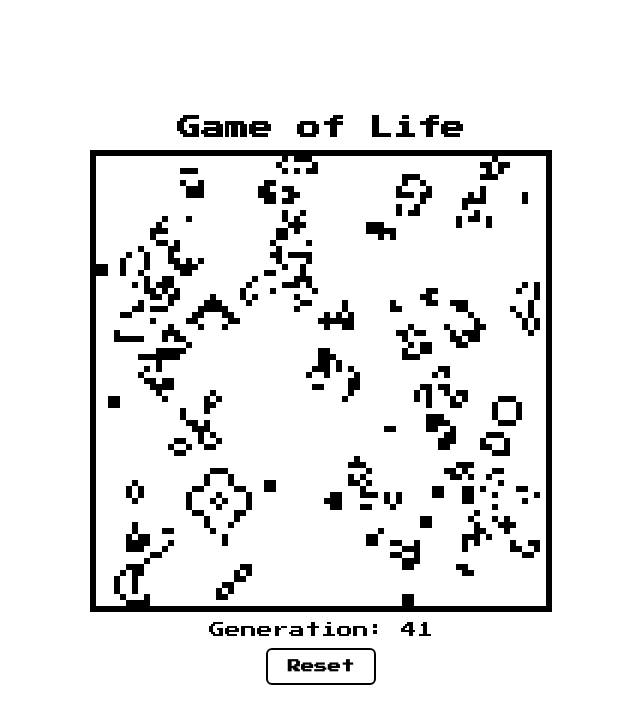
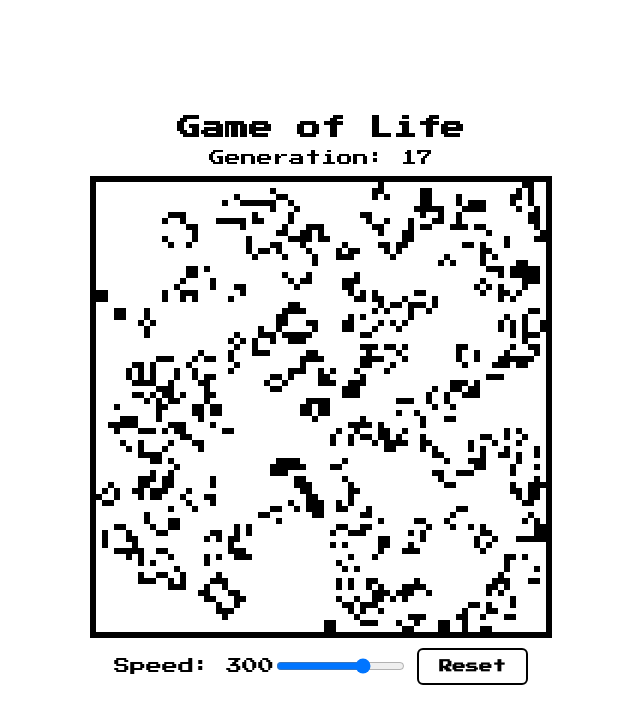
Before and after one commit to vilanz/react-gol, a React (Vite) app: page / in a window 1280 px wide. Shown: the top 724 px of the page, without its empty margins (319-959 px from the left). Built offline with nearby package versions, Linux system fonts and the light colour scheme.

Commit message:
feat: speed range change

```diff
--- a/src/board.css
+++ b/src/board.css
@@ -34,13 +34,19 @@ button:hover {
 }
 
 
-.board-container {
+.game-container {
     height: 100%;
     text-align: center;
     display: flex;
     flex-direction: column;
     align-items: center;
     justify-content: center;
+    gap: 10px;
+}
+
+.game-tools {
+    display: flex;
+    align-items: center;
     gap: 10px;
 }
 
--- a/src/board.tsx
+++ b/src/board.tsx
@@ -2,7 +2,7 @@ import { memo } from 'react';
 import { BoardCell, BoardRow, Board } from './game-logic';
 
 export const GameCell = memo(({ cell }: { cell: BoardCell }) => (
-  <div className={`game-cell ${cell ? 'alive' : ''}`} />));
+  <div className={`game-cell${cell ? ' alive' : ''}`} />));
 
 export const GameRow = memo(({ row }: { row: BoardRow }) => (
   <div className="game-row">
--- a/src/game.tsx
+++ b/src/game.tsx
@@ -1,18 +1,35 @@
 import { GameBoard } from './board';
-import { useBoard } from './use-board';
+import { MAX_SPEED, MIN_SPEED, useBoard } from './use-board';
 
 export function Game() {
-  const { board, generation, resetBoard } = useBoard();
+  const {
+    board, generation, currentSpeed, resetBoard, setSpeed,
+  } = useBoard();
+
   return (
-    <div className="board-container">
+    <div className="game-container">
       <h2>Game of Life</h2>
-      <GameBoard board={board} />
       <p>
         Generation:
         {' '}
         {generation}
       </p>
-      <button type="button" onClick={resetBoard}>Reset</button>
+      <GameBoard board={board} />
+      <div className="game-tools">
+        <div>
+          Speed:
+          {' '}
+          {currentSpeed}
+          <input
+            type="range"
+            min={MIN_SPEED}
+            max={MAX_SPEED}
+            value={currentSpeed}
+            onChange={(e) => setSpeed(+e.target.value)}
+          />
+        </div>
+        <button type="button" onClick={resetBoard}>Reset</button>
+      </div>
     </div>
   );
 }
--- a/src/use-board.tsx
+++ b/src/use-board.tsx
@@ -2,8 +2,23 @@ import { useEffect, useRef, useState } from 'react';
 import { Board, getRandomBoard, getUpdatedBoard } from './game-logic';
 
 const BOARD_SIZE = 75;
-const UPDATE_EVERY_X_MS = 120;
 const INITIAL_RANDOM_BIAS = 0.5;
+
+export const MIN_SPEED = 70;
+export const MAX_SPEED = 400;
+
+const useDebouncedValue = <T extends unknown>(value: T, time: number) => {
+  const [debouncedValue, setDebouncedValue] = useState(value);
+  useEffect(() => {
+    const changeTimeout = setTimeout(() => {
+      setDebouncedValue(value);
+    }, time);
+    return () => {
+      clearTimeout(changeTimeout);
+    };
+  }, [value, time]);
+  return debouncedValue;
+};
 
 export const useBoard = () => {
   const [board, setBoard] = useState<Board>(
@@ -11,36 +26,50 @@ export const useBoard = () => {
   );
   const [generation, setGeneration] = useState(0);
 
-  const resetBoard = () => {
-    setBoard(getRandomBoard(BOARD_SIZE, INITIAL_RANDOM_BIAS));
-    setGeneration(0);
-  };
+  const [currentSpeed, setCurrentSpeed] = useState<number>(300);
+  const debouncedSpeed = useDebouncedValue(currentSpeed, 100);
 
   const animationFrameRef = useRef<number | null>(null);
   useEffect(() => {
     let currentTime: number = 0;
     function gameLoop(time: number) {
       const delta = time - currentTime;
-      if (delta >= UPDATE_EVERY_X_MS) {
+      if (delta >= debouncedSpeed) {
         currentTime = time;
         setBoard((b) => getUpdatedBoard(b));
         setGeneration((g) => g + 1);
       }
-      animationFrameRef.current = requestAnimationFrame(gameLoop);
+      if (animationFrameRef.current !== null) {
+        animationFrameRef.current = requestAnimationFrame(gameLoop);
+      }
     }
     animationFrameRef.current = requestAnimationFrame(gameLoop);
 
     return () => {
       if (animationFrameRef.current !== null) {
+        cancelAnimationFrame(animationFrameRef.current!);
         animationFrameRef.current = null;
-        cancelAnimationFrame(animationFrameRef.current!);
       }
     };
-  }, []);
+  }, [debouncedSpeed]);
+
+  const setSpeed = (speed: number) => {
+    if (speed < MIN_SPEED || speed > MAX_SPEED) {
+      return;
+    }
+    setCurrentSpeed(speed);
+  };
+
+  const resetBoard = () => {
+    setBoard(getRandomBoard(BOARD_SIZE, INITIAL_RANDOM_BIAS));
+    setGeneration(0);
+  };
 
   return {
     board,
     generation,
+    currentSpeed,
     resetBoard,
+    setSpeed,
   };
 };
```
